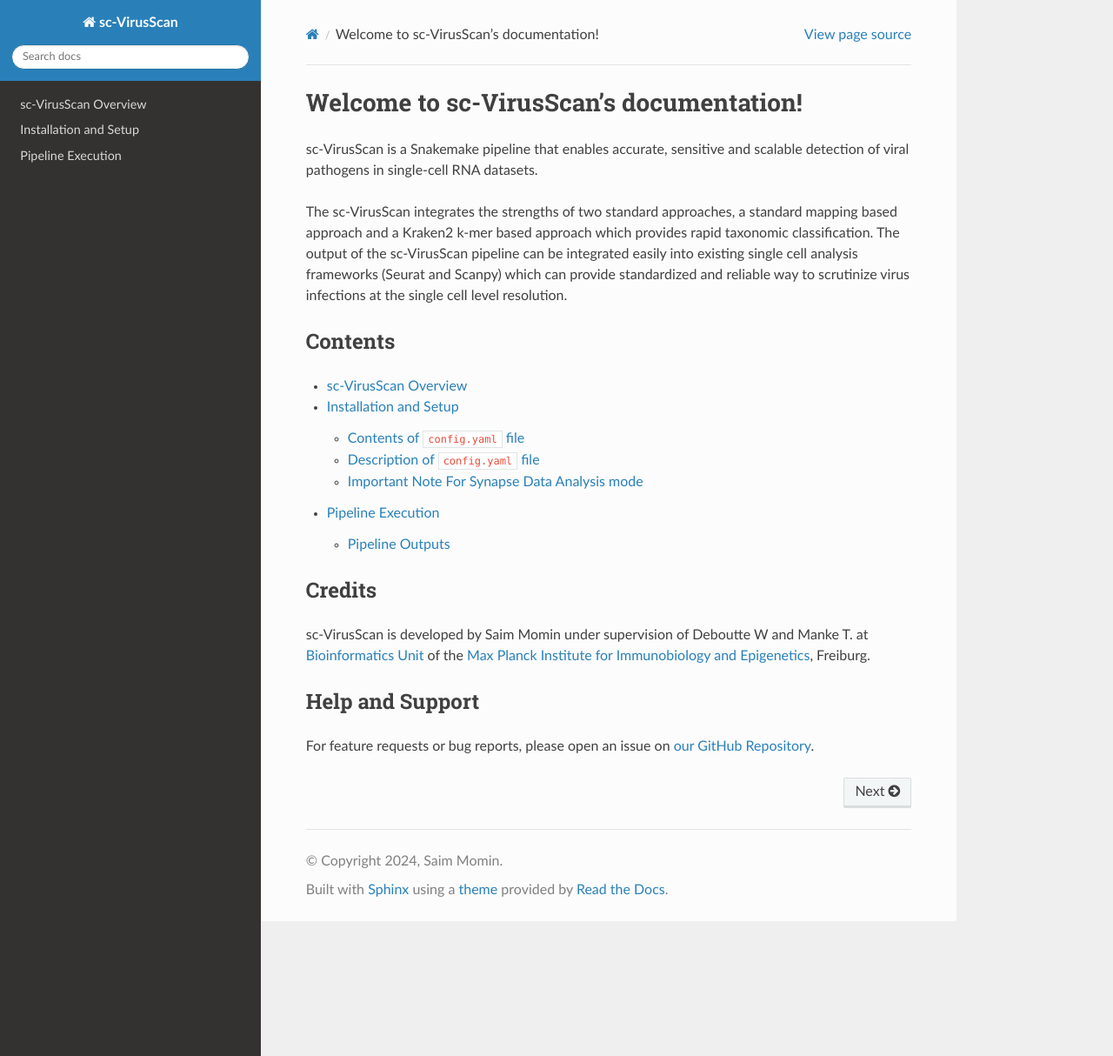
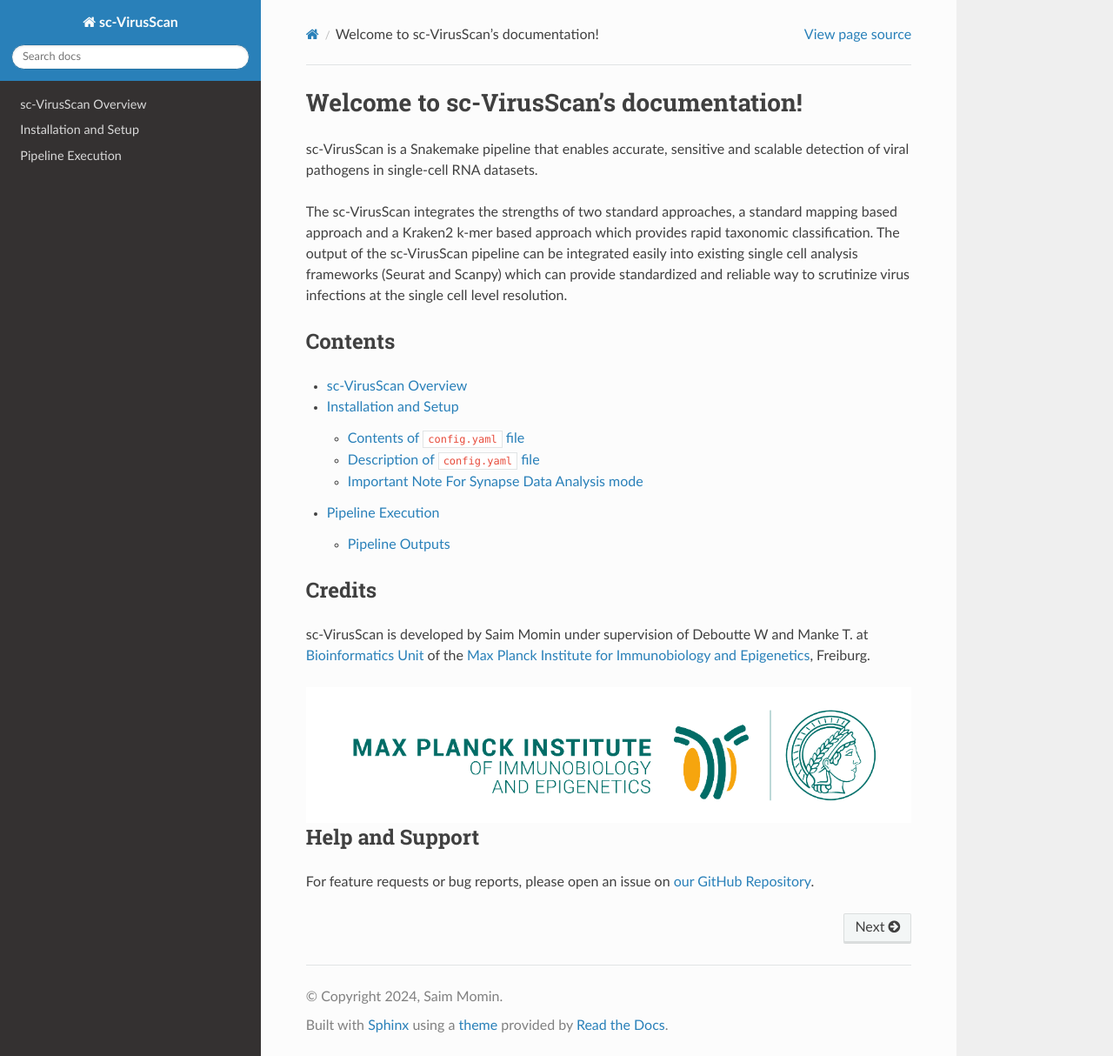
Before and after one commit to maxplanck-ie/sc-VirusScan, a Sphinx documentation site: the page built from docs/index.rst, in a window 1280 px wide and 1214 px high. Shown: the whole window at 87% size. Built offline with Sphinx 7.4.7 and the Read the Docs theme 2.0.0, drawn with Linux system fonts in a browser that asks for light colours.

Commit message:
Update index.rst

```diff
--- a/docs/index.rst
+++ b/docs/index.rst
@@ -25,6 +25,8 @@
 -------------
 sc-VirusScan is developed by Saim Momin under supervision of Deboutte W and Manke T. at `Bioinformatics Unit <http://www.ie-freiburg.mpg.de/bioinformaticsfac>`_ of the `Max Planck Institute for Immunobiology and Epigenetics <http://www.ie-freiburg.mpg.de/>`_, Freiburg.
 
+.. image:: mpi_logo.jpg
+   :align: center
 
 Help and Support
 ----------------
```
